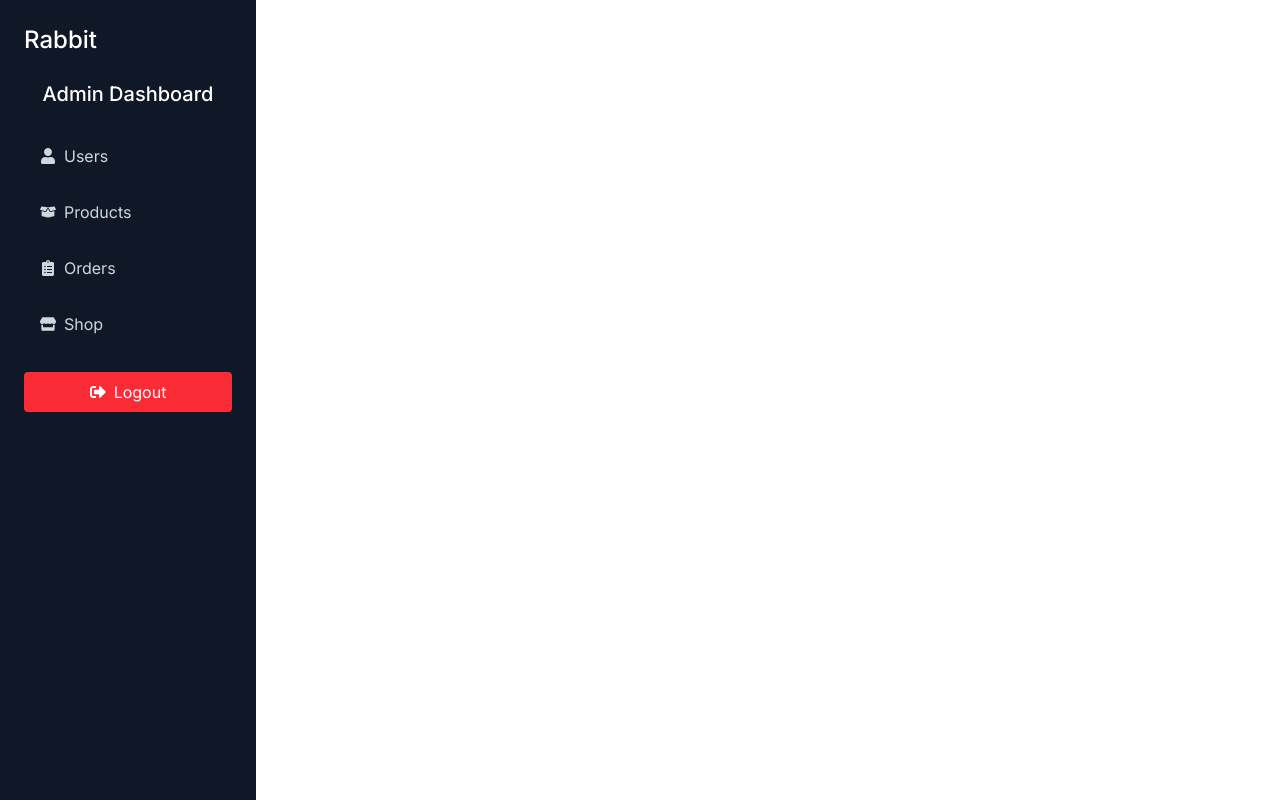
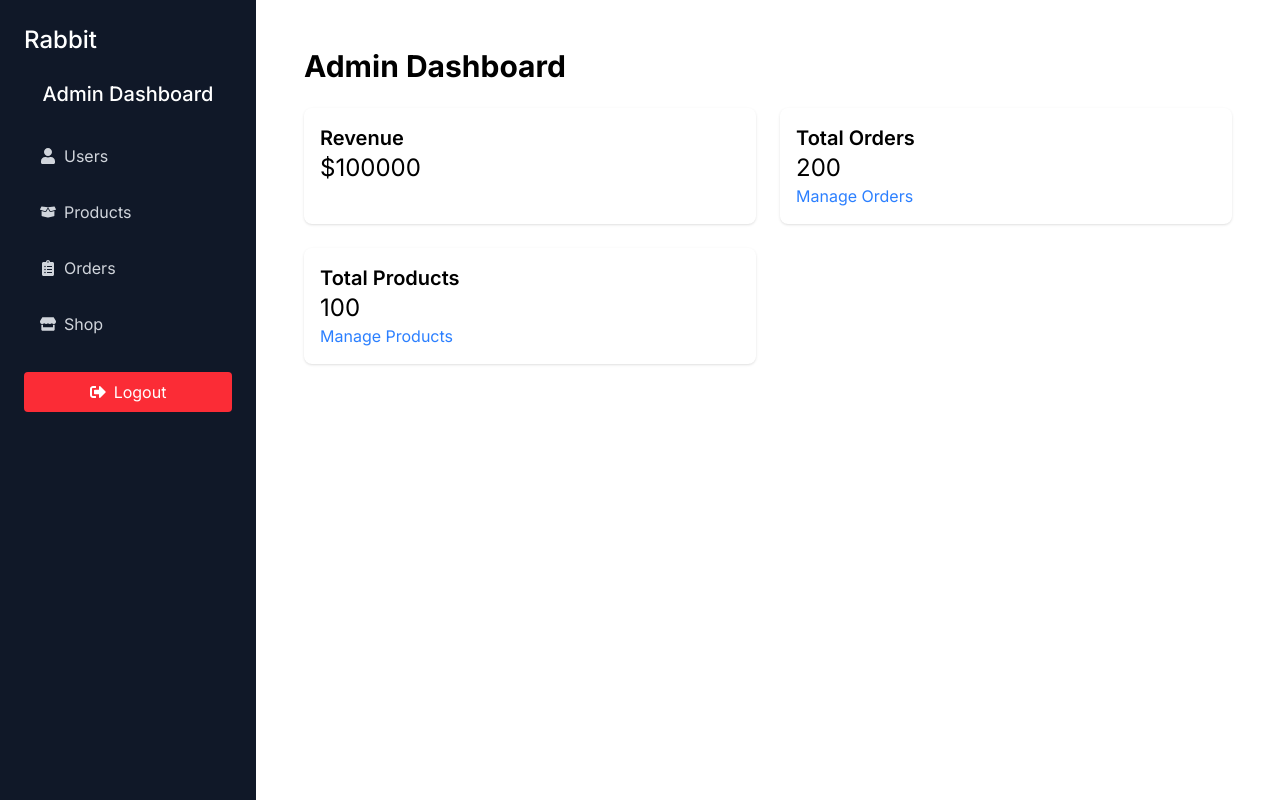
Before and after one commit to ahasan-ullah/Rabbit-E-Commerce-Website, a React (Vite) app in the folder frontend/: page /admin in a window 1280 px wide. Built offline with nearby package versions, Linux system fonts and the light colour scheme.

Commit message:
admin homepage added

```diff
--- a/frontend/src/App.jsx
+++ b/frontend/src/App.jsx
@@ -12,6 +12,7 @@ import OrderConfirmationPage from './pages/OrderConfirmationPage';
 import OrderDetailsPage from './pages/OrderDetailsPage';
 import MyOrdersPage from './pages/MyOrdersPage';
 import AdminLayout from './components/Admin/AdminLayout';
+import AdminHomePage from './pages/AdminHomePage';
 const App = () => {
   return (
     <BrowserRouter>
@@ -31,7 +32,9 @@ const App = () => {
         <Route path='/my-orders' element={<MyOrdersPage></MyOrdersPage>}></Route>
       </Route>
       {/* Admin Route */}
-      <Route path='/admin' element={<AdminLayout></AdminLayout>}></Route>
+      <Route path='/admin' element={<AdminLayout></AdminLayout>}>
+        <Route index element={<AdminHomePage></AdminHomePage>}></Route>
+      </Route>
       <Route></Route>
     </Routes>
     </BrowserRouter>
--- /dev/null
+++ b/frontend/src/pages/AdminHomePage.jsx
@@ -0,0 +1,38 @@
+import { Link } from "react-router-dom"
+
+const AdminHomePage = () => {
+  const orders=[
+    {
+      _id: 123123,
+      user:{
+        name: 'John Doe',
+      },
+      totalPrice: 100,
+      status: 'Processing',
+    },
+  ]
+  return (
+    <div className="max-w-7xl mx-auto p-6">
+      <h1 className="text-3xl font-bold mb-6">Admin Dashboard</h1>
+      <div className="grid grid-cols-1 sm:grid-cols-2 lg:grid-cols-2 gap-6">
+        <div className="p-4 shadow rounded-lg">
+          <h2 className="text-xl font-semibold">Revenue</h2>
+          <p className="text-2xl">$100000</p>
+        </div>
+        <div className="p-4 shadow rounded-lg">
+          <h2 className="text-xl font-semibold">Total Orders</h2>
+          <p className="text-2xl">200</p>
+          <Link to={'/admin/orders'} className="text-blue-500 hover:underline">Manage Orders</Link>
+        </div>
+        <div className="p-4 shadow rounded-lg">
+          <h2 className="text-xl font-semibold">Total Products</h2>
+          <p className="text-2xl">100</p>
+          <Link to={'/admin/products'} className="text-blue-500 hover:underline">Manage Products</Link>
+        </div>
+      </div>
+      {/* order tables */}
+    </div>
+  )
+}
+
+export default AdminHomePage
```
